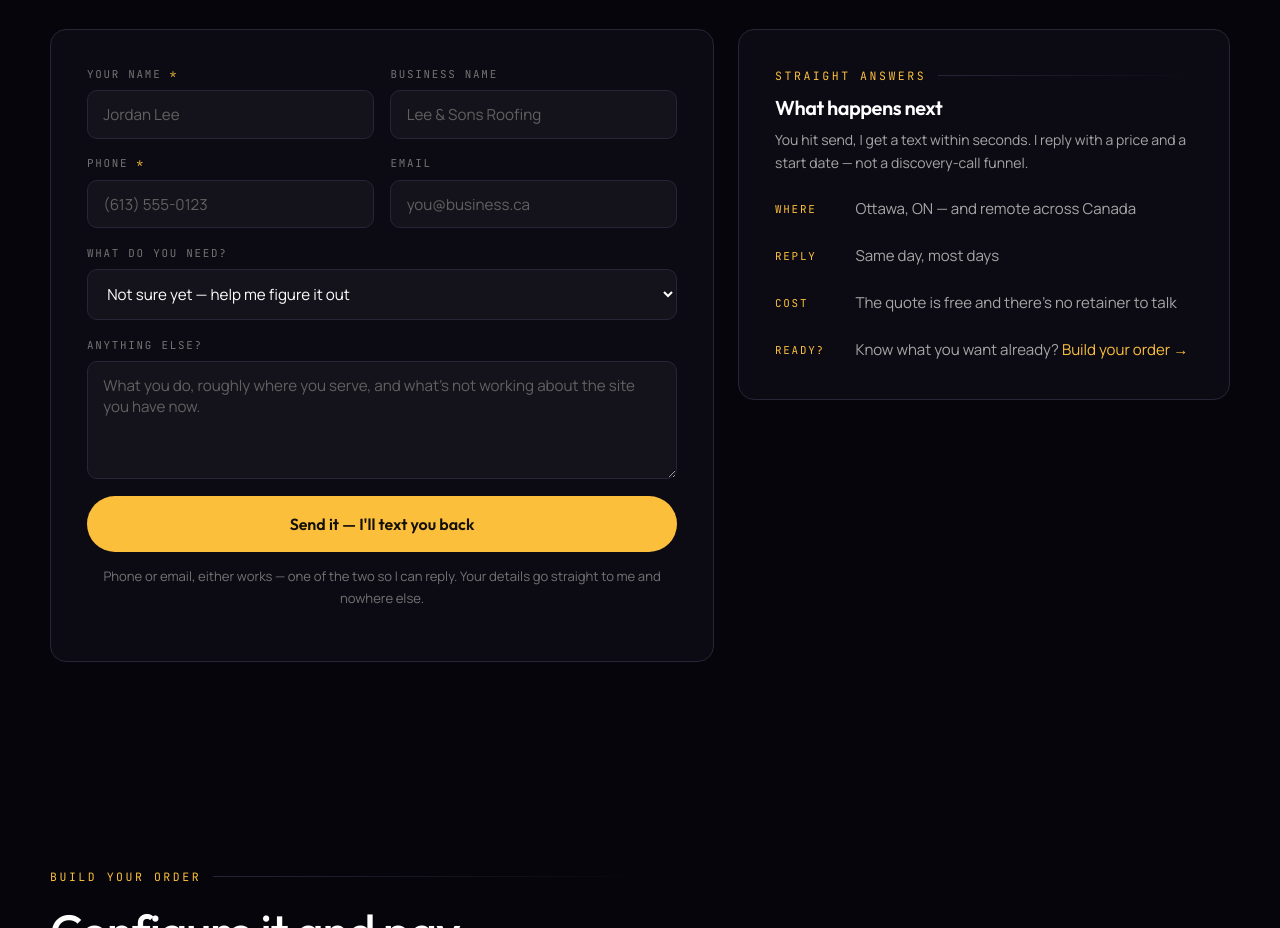
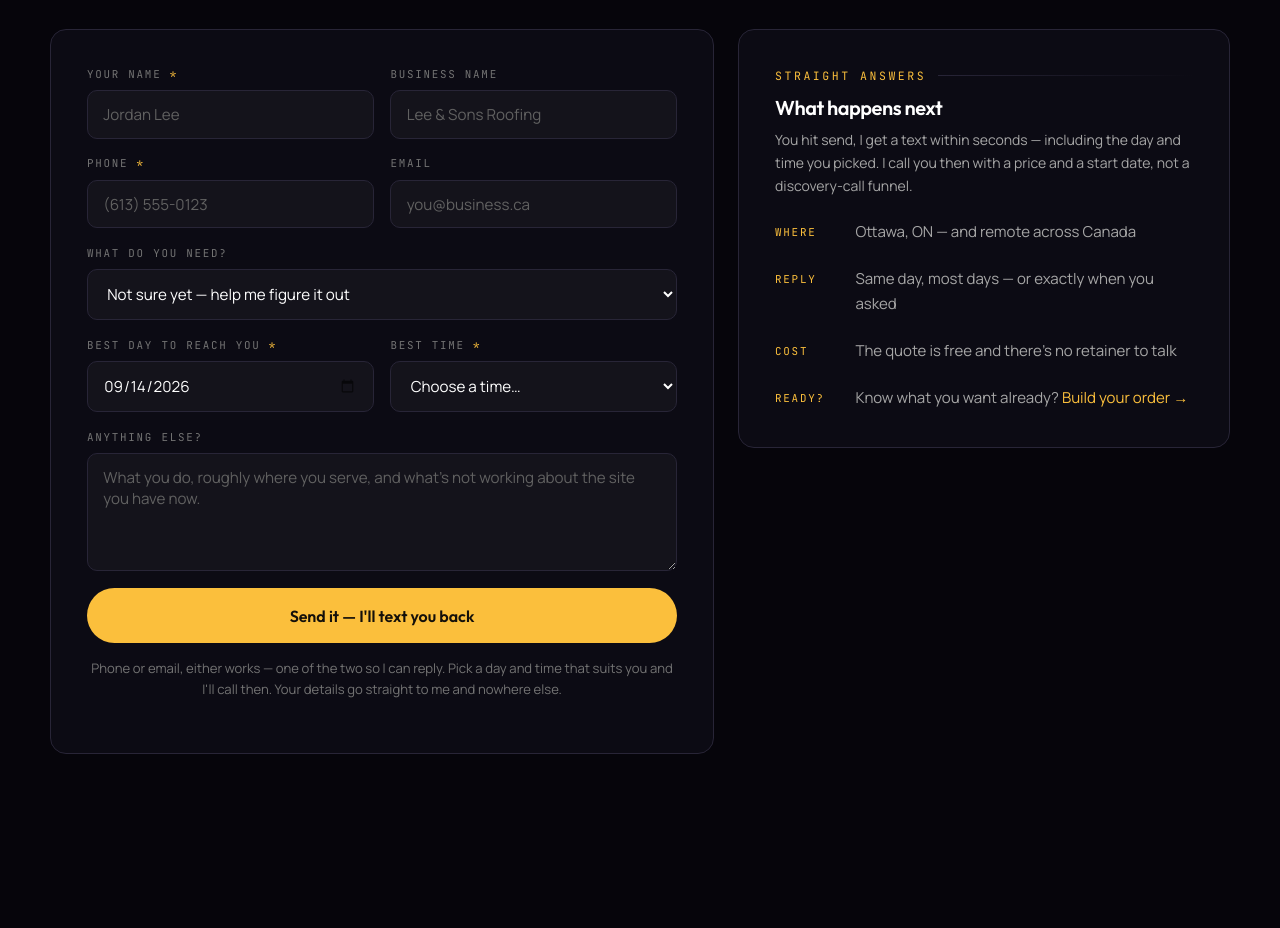
Before and after one commit to ngget23/Nova-Web-Co, a website built with Vite: page client/index.html in a window 1280 px wide. Shown: the part 4940-5868 px from the top of the page. Built offline with nearby package versions, Linux system fonts and the light colour scheme; files whose address does not match are found by name.

Commit message:
Ask leads for a callback date and time
The contact form now requires the day and time the visitor wants to be
reached, and that slot rides along in the text you get:

  When: Mon Sep 14, 2:30 PM

Client:
- Date picker bounded to today..+1 year, defaulting to the next weekday
- Time is a dropdown of half-hour slots from 8:00 AM to 7:00 PM rather than
  a free time field, so nobody books 3am
- Both fields re-seed after a successful submit
- Inverted the Chromium calendar glyph, which was near-black on the dark field

Server:
- validateWhen() re-checks both values independently of the browser: real
  calendar date (rejects 2026-02-30), not past, within a year, inside
  business hours
- Dates are compared as plain YYYY-MM-DD strings against the server's date
  rather than parsed into Date objects, since new Date("2026-09-15") is UTC
  midnight and shifts a day on any server west of Greenwich. A one-day grace
  absorbs the offset between a UTC host and a visitor booking late evening
- formatWhen() builds the display string from the parts for the same reason
- The slot is included in the SMS and the email copy

Hours and the booking window are set by SLOT_START_MIN, SLOT_END_MIN and
MAX_DAYS_AHEAD in server/leads.js.

Co-Authored-By: Claude Opus 5 <noreply@anthropic.com>
Claude-Session: https://claude.ai/code/session_01NCDP6YZUGPrNJ524iLW8Mw

```diff
--- a/client/index.html
+++ b/client/index.html
@@ -266,6 +266,19 @@
                   </select>
                 </div>
 
+                <div class="field-row">
+                  <div class="field">
+                    <label for="c_date">Best day to reach you <span class="req">*</span></label>
+                    <input id="c_date" name="preferred_date" type="date" required />
+                  </div>
+                  <div class="field">
+                    <label for="c_time">Best time <span class="req">*</span></label>
+                    <select id="c_time" name="preferred_time" required>
+                      <option value="">Choose a time…</option>
+                    </select>
+                  </div>
+                </div>
+
                 <div class="field">
                   <label for="c_message">Anything else?</label>
                   <textarea id="c_message" name="message" placeholder="What you do, roughly where you serve, and what's not working about the site you have now."></textarea>
@@ -280,6 +293,7 @@
                 <button id="contactBtn" class="btn block" type="submit">Send it — I'll text you back</button>
                 <p class="form-note">
                   Phone or email, either works — one of the two so I can reply.
+                  Pick a day and time that suits you and I'll call then.
                   Your details go straight to me and nowhere else.
                 </p>
               </form>
@@ -290,8 +304,9 @@
                 <div class="eyebrow" style="margin-bottom: 0.75rem">Straight answers</div>
                 <h3 style="font-size: 1.25rem">What happens next</h3>
                 <p class="muted small" style="margin: 0">
-                  You hit send, I get a text within seconds. I reply with a price
-                  and a start date — not a discovery-call funnel.
+                  You hit send, I get a text within seconds — including the day and
+                  time you picked. I call you then with a price and a start date,
+                  not a discovery-call funnel.
                 </p>
               </div>
               <div class="contact-line">
@@ -300,7 +315,7 @@
               </div>
               <div class="contact-line">
                 <div class="k">Reply</div>
-                <div class="v">Same day, most days</div>
+                <div class="v">Same day, most days — or exactly when you asked</div>
               </div>
               <div class="contact-line">
                 <div class="k">Cost</div>
--- a/client/main.js
+++ b/client/main.js
@@ -58,6 +58,8 @@ const el = {
   contactError: $("contactError"),
   contactSuccess: $("contactSuccess"),
   contactBtn: $("contactBtn"),
+  contactDate: $("c_date"),
+  contactTime: $("c_time"),
   year: $("year")
 };
 
@@ -100,9 +102,58 @@ function money(cents) {
 
 /* ---------------- contact form: this is what texts the owner ------------- */
 
+/**
+ * Fills the date and time pickers.
+ *
+ * The date is bounded to today..+1 year so nobody asks for a callback in the
+ * past, and the times are fixed half-hour slots inside business hours rather
+ * than a free time input - it keeps 3am off the calendar and matches what the
+ * server accepts.
+ */
+function initBookingFields() {
+  const dateInput = el.contactDate;
+  const timeSelect = el.contactTime;
+
+  if (dateInput) {
+    const today = new Date();
+    const iso = d =>
+      `${d.getFullYear()}-${String(d.getMonth() + 1).padStart(2, "0")}-${String(d.getDate()).padStart(2, "0")}`;
+
+    const nextYear = new Date(today);
+    nextYear.setFullYear(nextYear.getFullYear() + 1);
+
+    dateInput.min = iso(today);
+    dateInput.max = iso(nextYear);
+
+    // Default to the next weekday, so the common case is one tap.
+    const suggested = new Date(today);
+    suggested.setDate(suggested.getDate() + 1);
+    while (suggested.getDay() === 0 || suggested.getDay() === 6) {
+      suggested.setDate(suggested.getDate() + 1);
+    }
+    dateInput.value = iso(suggested);
+  }
+
+  if (timeSelect) {
+    const slots = ['<option value="">Choose a time…</option>'];
+
+    for (let minutes = 8 * 60; minutes <= 19 * 60; minutes += 30) {
+      const hh = Math.floor(minutes / 60);
+      const mm = minutes % 60;
+      const value = `${String(hh).padStart(2, "0")}:${String(mm).padStart(2, "0")}`;
+      const label = `${hh % 12 === 0 ? 12 : hh % 12}:${String(mm).padStart(2, "0")} ${hh >= 12 ? "PM" : "AM"}`;
+      slots.push(`<option value="${value}">${label}</option>`);
+    }
+
+    timeSelect.innerHTML = slots.join("");
+  }
+}
+
 function wireContactForm() {
   const form = el.contactForm;
   if (!form) return;
+
+  initBookingFields();
 
   form.addEventListener("submit", async e => {
     e.preventDefault();
@@ -117,6 +168,8 @@ function wireContactForm() {
       phone: str(fd.get("phone")),
       email: str(fd.get("email")),
       service: str(fd.get("service")),
+      preferred_date: str(fd.get("preferred_date")),
+      preferred_time: str(fd.get("preferred_time")),
       message: str(fd.get("message")),
       company_website: str(fd.get("company_website")), // honeypot
       source: "homepage contact form"
@@ -126,6 +179,8 @@ function wireContactForm() {
     if (!payload.phone && !payload.email) {
       return failContact("Add a phone number or an email so I can get back to you.");
     }
+    if (!payload.preferred_date) return failContact("Pick the day that suits you best.");
+    if (!payload.preferred_time) return failContact("Pick a time that suits you best.");
 
     setBusy(el.contactBtn, true, "Sending...");
 
@@ -140,6 +195,7 @@ function wireContactForm() {
       if (!res.ok) throw new Error(data?.error || "Something went wrong sending that.");
 
       form.reset();
+      initBookingFields();
       show(
         el.contactSuccess,
         "Got it — that just hit my phone. I'll be in touch shortly, usually the same day."
--- a/client/styles.css
+++ b/client/styles.css
@@ -423,6 +423,21 @@ input:focus, textarea:focus, select:focus {
   box-shadow: 0 0 0 3px rgba(251, 191, 60, 0.14);
 }
 textarea { min-height: 118px; resize: vertical; }
+
+/* Chromium draws the date picker glyph near-black, which disappears on the
+   dark field. Invert it and tint it to the accent on hover. */
+input[type="date"]::-webkit-calendar-picker-indicator {
+  filter: invert(1) brightness(0.8);
+  cursor: pointer;
+  opacity: 0.6;
+  transition: opacity 0.15s ease;
+}
+input[type="date"]:hover::-webkit-calendar-picker-indicator,
+input[type="date"]:focus::-webkit-calendar-picker-indicator {
+  opacity: 1;
+}
+/* Firefox/Safari fall back to the plain field, which is already legible. */
+input[type="date"] { min-height: 46px; }
 select option { background: var(--graphite-2); color: var(--signal); }
 
 .field-row { display: grid; gap: 1.05rem; }
--- a/server/index.js
+++ b/server/index.js
@@ -9,7 +9,7 @@ import { fileURLToPath } from "url";
 import { PRICING, calculateTotalCents, formatMoney } from "./pricing.js";
 import { makeTransporter, sendOrderEmail } from "./mailer.js";
 import { sendSms, smsConfigured } from "./sms.js";
-import { validateLead, saveLead, rateLimit, formatLeadSms } from "./leads.js";
+import { validateLead, saveLead, rateLimit, formatLeadSms, formatWhen } from "./leads.js";
 
 const app = express();
 const stripe = new Stripe(process.env.STRIPE_SECRET_KEY);
@@ -118,6 +118,7 @@ app.post("/api/lead", async (req, res) => {
           <p><b>Phone:</b> ${escapeHtml(lead.phone || "-")}</p>
           <p><b>Email:</b> ${escapeHtml(lead.email || "-")}</p>
           <p><b>Interested in:</b> ${escapeHtml(lead.service || "-")}</p>
+          <p><b>Wants to be reached:</b> ${escapeHtml(formatWhen(lead.preferred_date, lead.preferred_time) || "-")}</p>
           <p><b>Message:</b><br/>${escapeHtml(lead.message || "-")}</p>
         `
       });
```
Also changed, not shown: server/leads.js (+75 -0 lines), README.md.
